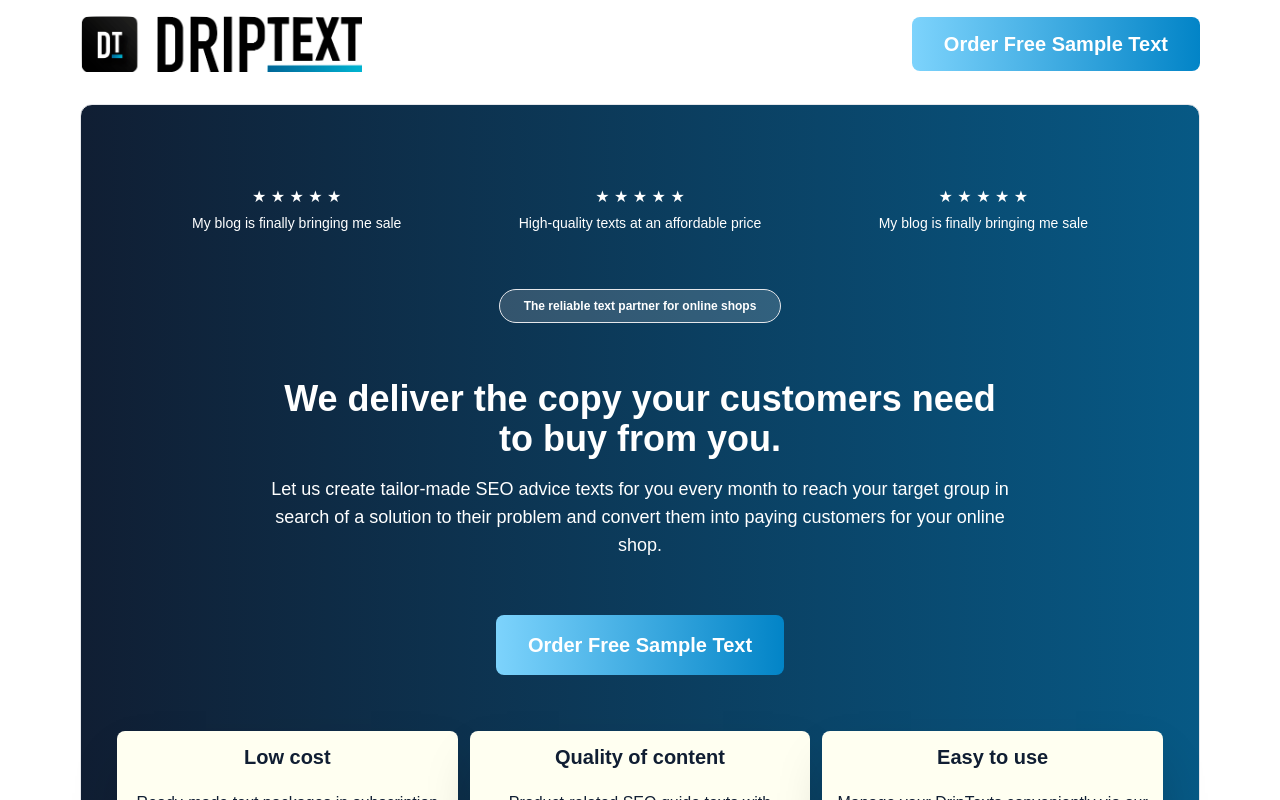
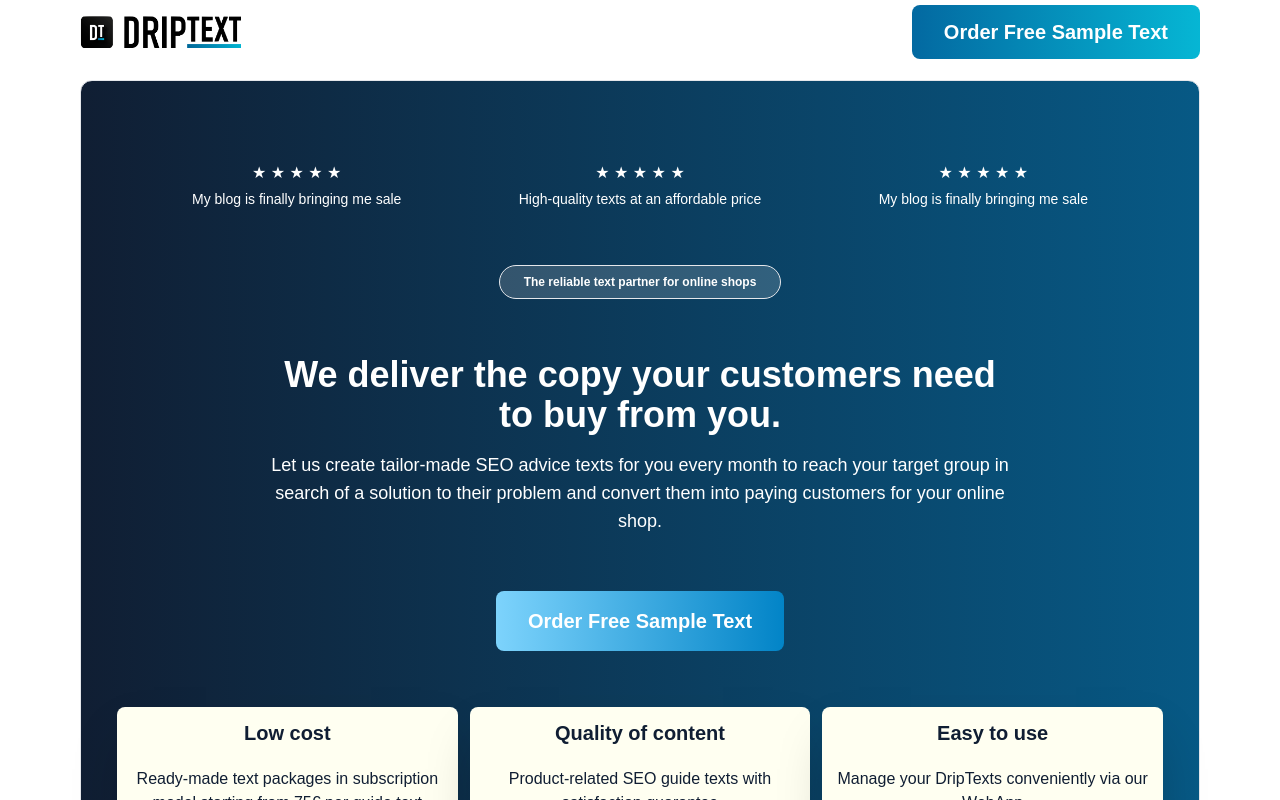
Before and after one commit to maria-anwar/driptext-app, a React (Vite) app: page / in a window 1280 px wide. Shown: the top 800 px of the page. Built offline with nearby package versions, Linux system fonts and the light colour scheme.

Commit message:
colour correction

```diff
--- a/src/components/Header.jsx
+++ b/src/components/Header.jsx
@@ -5,12 +5,12 @@ const Header = () => {
   return (
     <header className="w-full flex justify-between items-center px-1 xxs:px-2 xs:px-3 sm:px-5 md:px-6 lg:px-7 xl:px-9 2xl:px-14 3xl:px-20 4xl:px-52 py-4 ">
       <div className="flex items-center">
-        <img src={Logo} alt="Logo" className="h-6 xs:h-8 sm:h-10 md:h-12 lg:h-14" />
+        <img src={Logo} alt="Logo" className="xxs:h-6 lg:h-8 " />
       </div>
       <div>
         <Link
           to="/register/form"
-          className="py-4 px-2 xs:py-2 xs:px-4 sm:py-2 sm:px-5 md:py-2 md:px-6 lg:py-6 lg:px-8 xl:py-4 bg-gradient-to-r from-sky-300 to-sky-600 text-xs xs:text-sm sm:text-base md:text-lg lg:text-xl text-white font-bold rounded-lg"
+          className="py-4 px-2 xs:py-2 xs:px-4 sm:py-2 sm:px-5 md:py-2 md:px-6 lg:py-6 lg:px-8 xl:py-4 bg-gradient-to-r from-sky-700 to-cyan-500 text-xs xs:text-sm sm:text-base md:text-lg lg:text-xl text-white font-bold rounded-lg"
         >
           Order Free Sample Text
         </Link>
```
